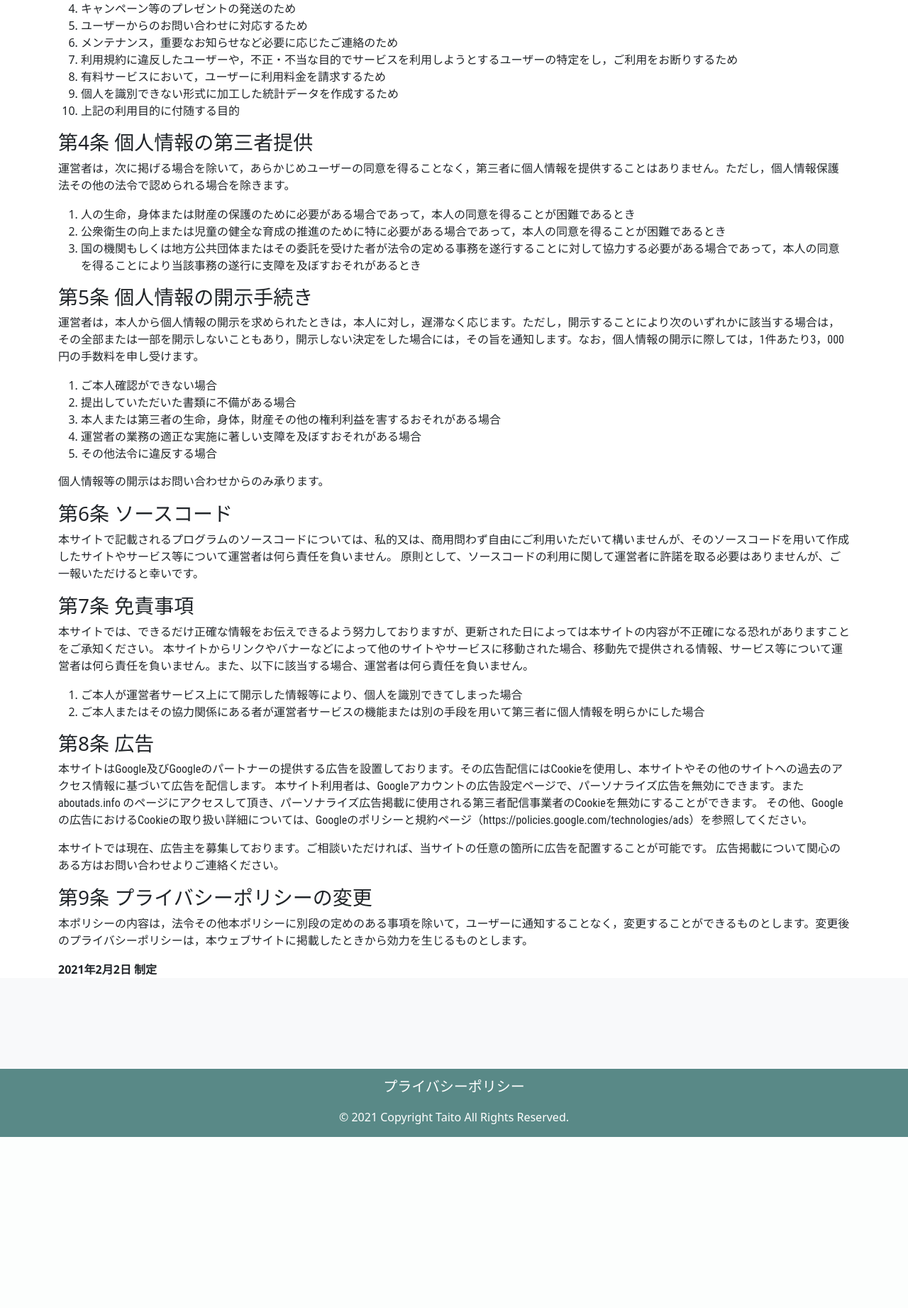
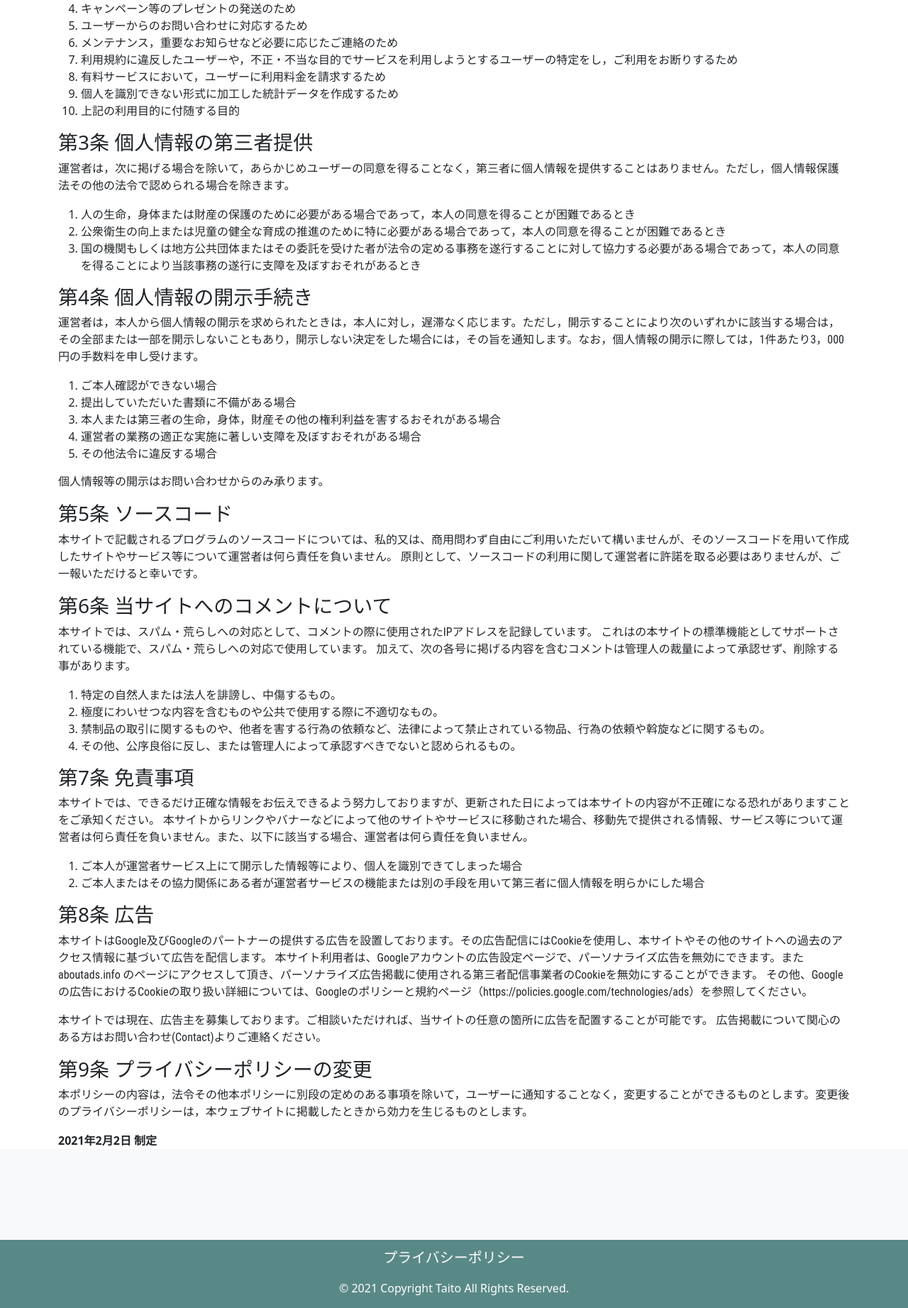
Before and after one commit to Taito-Code/Django-blog, a Django app: page /privacypolicy/ in a window 1280 px wide. Shown: the part 611-2454 px from the top of the page at 71% size. Before the commit the page ends 2213 px from the top, so only its background shows below. Run offline with Django 3.2, Linux system fonts and the light colour scheme.

```diff
--- a/blog/templates/blog/privacypolicy.html
+++ b/blog/templates/blog/privacypolicy.html
@@ -44,7 +44,7 @@
     <li>上記の利用目的に付随する目的</li>
 </ol>
 
-<h3>第4条 個人情報の第三者提供</h3>
+<h3>第3条 個人情報の第三者提供</h3>
 <p>運営者は，次に掲げる場合を除いて，あらかじめユーザーの同意を得ることなく，第三者に個人情報を提供することはありません。ただし，個人情報保護法その他の法令で認められる場合を除きます。</p>
 <ol>
     <li>人の生命，身体または財産の保護のために必要がある場合であって，本人の同意を得ることが困難であるとき</li>
@@ -52,7 +52,7 @@
     <li>国の機関もしくは地方公共団体またはその委託を受けた者が法令の定める事務を遂行することに対して協力する必要がある場合であって，本人の同意を得ることにより当該事務の遂行に支障を及ぼすおそれがあるとき</li>
 </ol>
 
-<h3>第5条 個人情報の開示手続き</h3>
+<h3>第4条 個人情報の開示手続き</h3>
 <p>運営者は，本人から個人情報の開示を求められたときは，本人に対し，遅滞なく応じます。ただし，開示することにより次のいずれかに該当する場合は，その全部または一部を開示しないこともあり，開示しない決定をした場合には，その旨を通知します。なお，個人情報の開示に際しては，1件あたり3，000円の手数料を申し受けます。</p>
 <ol>
     <li>ご本人確認ができない場合</li>
@@ -63,9 +63,21 @@
 </ol>
 <p>個人情報等の開示はお問い合わせからのみ承ります。</p>
 
-<h3>第6条 ソースコード</h3>
+<h3>第5条 ソースコード</h3>
 <p>本サイトで記載されるプログラムのソースコードについては、私的又は、商用問わず自由にご利用いただいて構いませんが、そのソースコードを用いて作成したサイトやサービス等について運営者は何ら責任を負いません。
     原則として、ソースコードの利用に関して運営者に許諾を取る必要はありませんが、ご一報いただけると幸いです。</p>
+
+<h3>第6条 当サイトへのコメントについて</h3>
+<p>本サイトでは、スパム・荒らしへの対応として、コメントの際に使用されたIPアドレスを記録しています。
+    これはの本サイトの標準機能としてサポートされている機能で、スパム・荒らしへの対応で使用しています。
+    加えて、次の各号に掲げる内容を含むコメントは管理人の裁量によって承認せず、削除する事があります。
+</p>
+<ol>
+    <li>特定の自然人または法人を誹謗し、中傷するもの。</li>
+    <li>極度にわいせつな内容を含むものや公共で使用する際に不適切なもの。</li>
+    <li>禁制品の取引に関するものや、他者を害する行為の依頼など、法律によって禁止されている物品、行為の依頼や斡旋などに関するもの。</li>
+    <li>その他、公序良俗に反し、または管理人によって承認すべきでないと認められるもの。</li>
+</ol>
 
 <h3>第7条 免責事項</h3>
 <p>本サイトでは、できるだけ正確な情報をお伝えできるよう努力しておりますが、更新された日によっては本サイトの内容が不正確になる恐れがありますことをご承知ください。
@@ -81,7 +93,7 @@
    その他、Googleの広告におけるCookieの取り扱い詳細については、Googleのポリシーと規約ページ（https://policies.google.com/technologies/ads）を参照してください。</p>
 
 <p>本サイトでは現在、広告主を募集しております。ご相談いただければ、当サイトの任意の箇所に広告を配置することが可能です。
-    広告掲載について関心のある方はお問い合わせよりご連絡ください。</p>
+    広告掲載について関心のある方はお問い合わせ(Contact)よりご連絡ください。</p>
 
 <h3>第9条 プライバシーポリシーの変更</h3>
 <p>本ポリシーの内容は，法令その他本ポリシーに別段の定めのある事項を除いて，ユーザーに通知することなく，変更することができるものとします。変更後のプライバシーポリシーは，本ウェブサイトに掲載したときから効力を生じるものとします。</p>
```
Also changed, not shown: blog/templates/blog/contact.html (+41 -0 lines).
